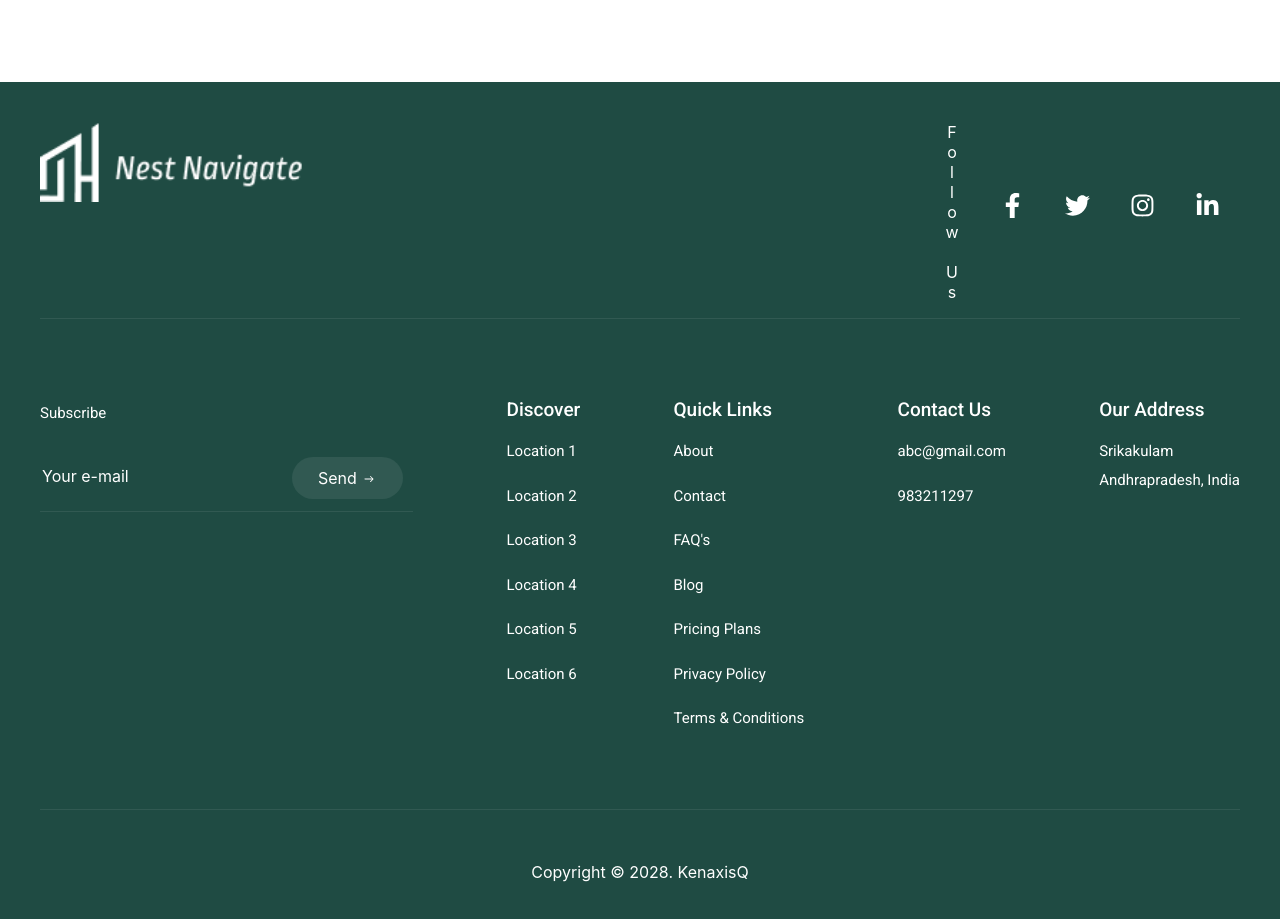
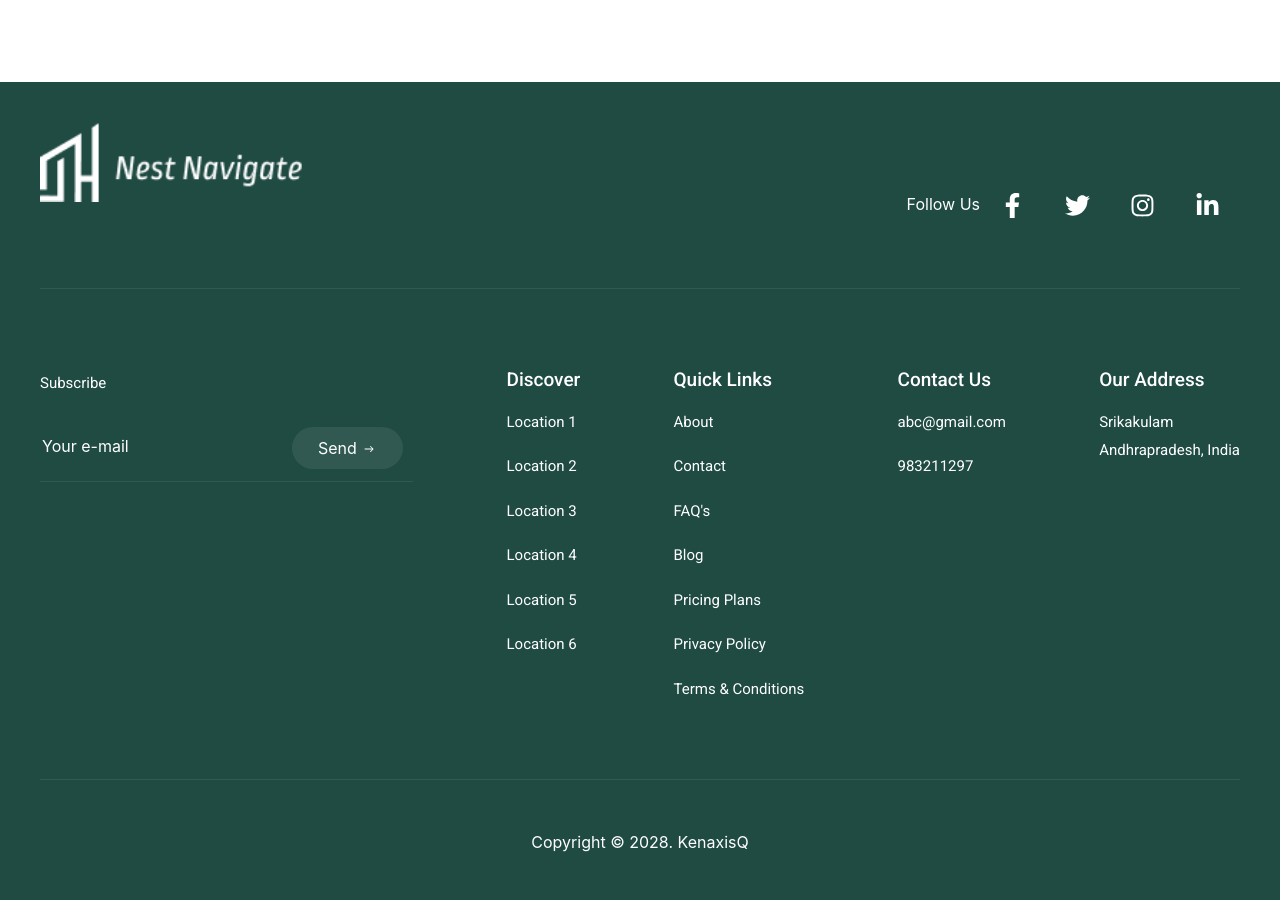
Before and after one commit to KenaxisQ/Nest-Nevigate-Fronted, a React (Create React App) app: page /home in a window 1280 px wide. Shown: the part 4000-4919 px from the top of the page. Built offline with nearby package versions, Linux system fonts and the light colour scheme; a web font is replaced by a local one.

Commit message:
Updated Follow us text direction

```diff
--- a/src/Components/Footer/Footer.css
+++ b/src/Components/Footer/Footer.css
@@ -44,8 +44,8 @@ border: none;
     color: white;
 }
 .followUSText{
-    writing-mode: vertical-rl;
-    text-orientation: upright;
+    align-content: center;
+    padding: 15px 0px 0px 0px;
 }
 .logoSection img{
     height: 80px;
```
